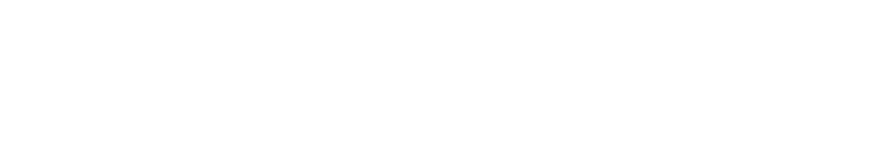
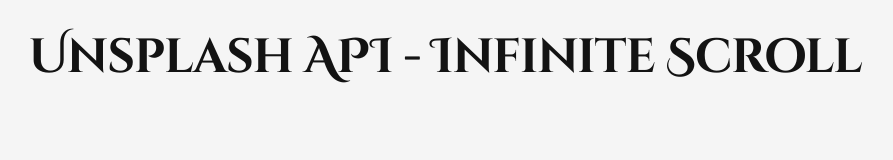
Before and after one commit to tasosbeast/infinite-scroll, a plain HTML site: page index.html in a window 1280 px wide. Shown: the whole page, without its empty margins (195-1088 px from the left). Drawn offline with Linux system fonts and the light colour scheme.

Commit message:
Add title and background color to index.html and style.css

```diff
--- a/index.html
+++ b/index.html
@@ -13,6 +13,10 @@
     <link rel="stylesheet" href="style.css" />
   </head>
   <body>
+    <!-- Title -->
+    <h1>Unsplash API - Infinite Scroll</h1>
+    <!--Loader-->
+
     <!-- Script -->
     <script src="script.js"></script>
   </body>
--- a/style.css
+++ b/style.css
@@ -8,4 +8,14 @@ body {
   margin: 0;
   min-height: 100vh;
   font-family: "Cinzel Decorative", sans-serif;
+  background-color: whitesmoke;
 }
+
+h1 {
+  font-size: 3rem;
+  text-align: center;
+  margin-top: 25px;
+  margin-bottom: 15px;
+  letter-spacing: -1px;
+  color: rgba(0, 0, 0, 0.926);
+}
```
